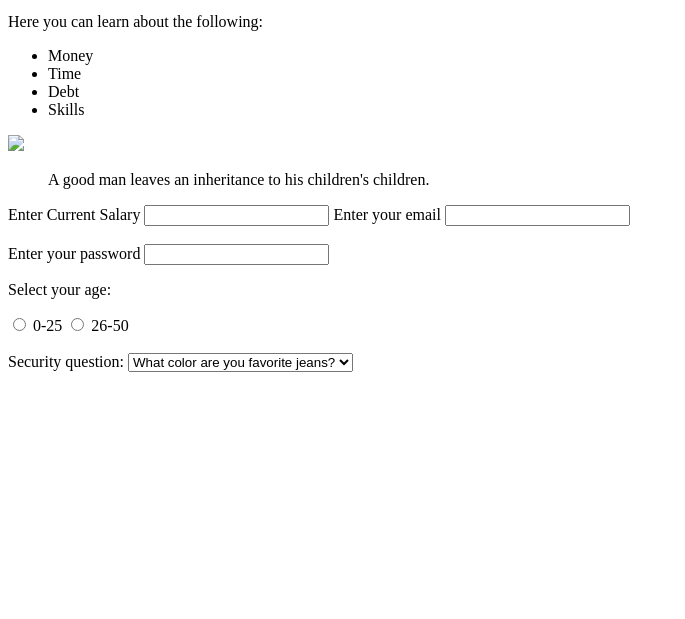
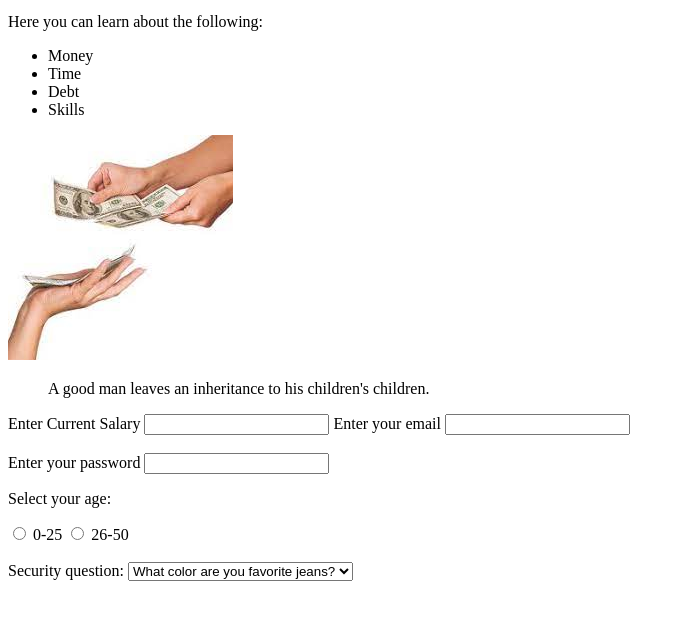
Before and after one commit to Alexander561/project1, a plain HTML site: page index.html in a window 1280 px wide. Shown: the part 101-720 px from the top of the page, without its empty margins (0-685 px from the left). Drawn offline with Linux system fonts and the light colour scheme; the site is published under a folder, as on GitHub Pages, so addresses that start at the root find nothing.

Commit message:
Removed leading slash in directory name

```diff
--- a/index.html
+++ b/index.html
@@ -28,7 +28,7 @@
 
     <div>
 
-        <img src="/IMAGES/money.jpeg">
+        <img src="IMAGES/money.jpeg">
         <blockquote cite="The Bible.">
             A good man leaves an inheritance to his children's children.
         </blockquote>
```
